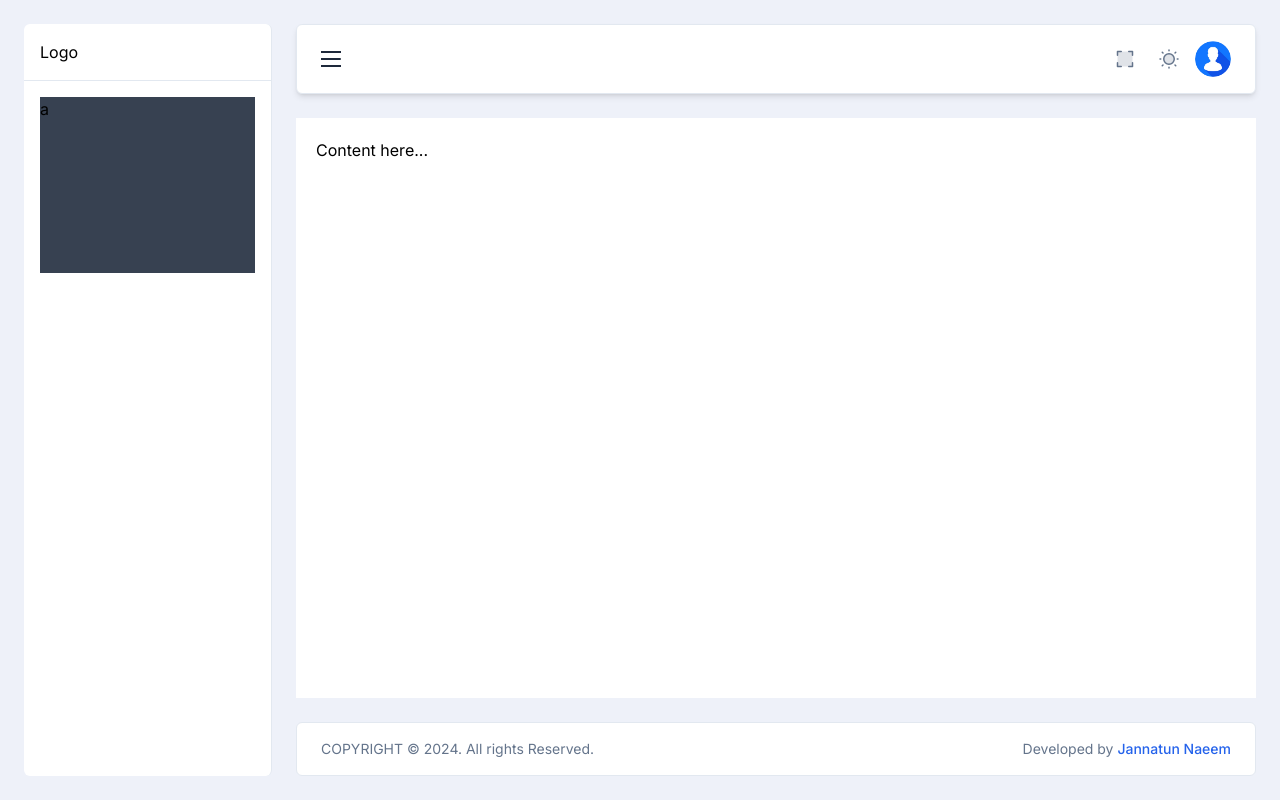
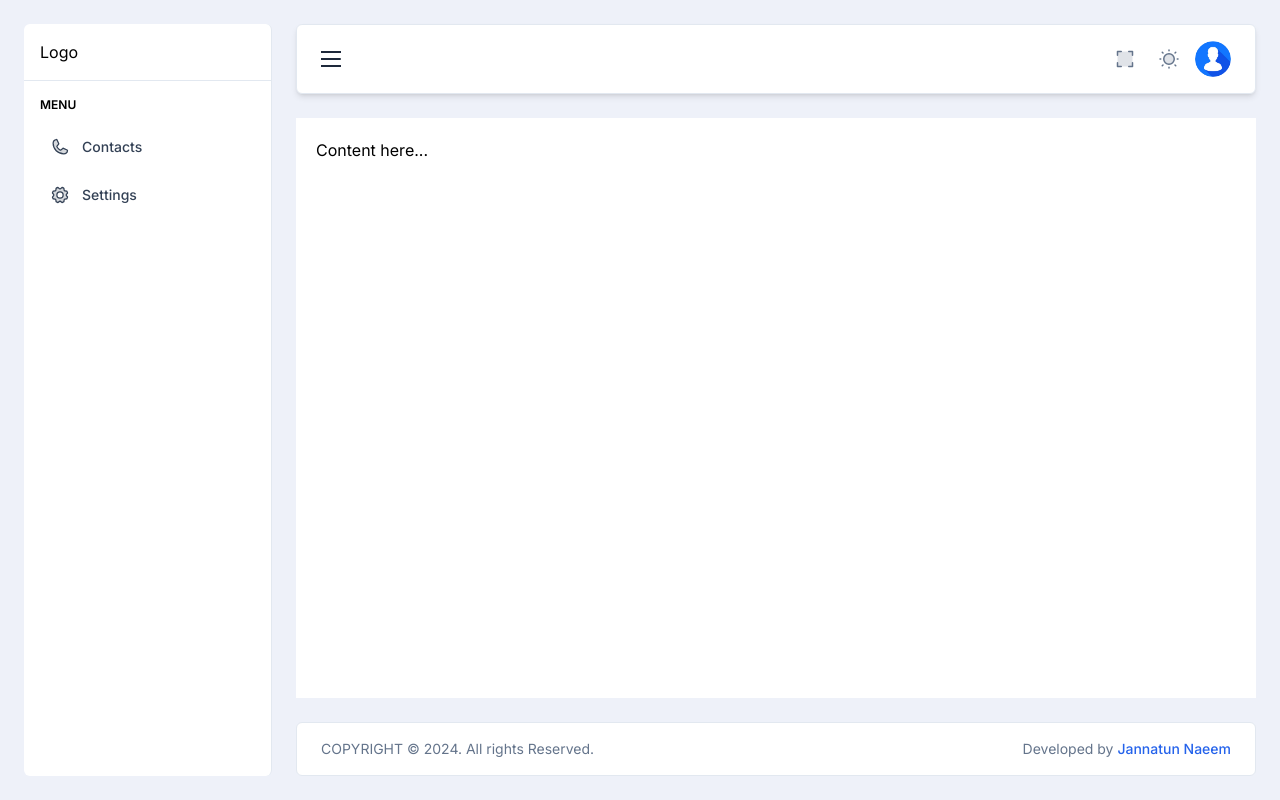
Before and after one commit to JannatunNaeem141/NextJS-Shadcn-TailwindCSS-Responsive-Dashboard-UI, a Next.js app: page / in a window 1280 px wide. Built offline with nearby package versions, Linux system fonts and the light colour scheme.

Commit message:
designed nav links and labels of sidebar

```diff
--- a/components/Sidebar.tsx
+++ b/components/Sidebar.tsx
@@ -1,3 +1,5 @@
+import Link from 'next/link';
+import { PiGearDuotone, PiPhoneDuotone } from 'react-icons/pi';
 import { Sheet, SheetContent, SheetDescription, SheetHeader, SheetTitle } from './ui/sheet';
 
 interface SidebarProps {
@@ -7,6 +9,61 @@ interface SidebarProps {
 }
 
 export default function Sidebar({ isSidebarCollapsed, isSheetOpen, setIsSheetOpen }: SidebarProps) {
+  const navLinks = [
+    { label: 'Label 1' },
+    {
+      navItem: 'Dashboard',
+      icon: '',
+      child: [
+        {
+          title: 'Dropdown item 1',
+          href: '/link',
+        },
+        {
+          title: 'Dropdown item 2',
+          href: '/link',
+        },
+        {
+          title: 'Dropdown item 3',
+          href: '/link',
+        },
+      ],
+    },
+    {
+      navItem: 'Mails',
+      icon: '',
+      href: '/link',
+    },
+    {
+      navItem: 'Contacts',
+      icon: '',
+      href: '/link',
+    },
+    { label: 'Label 2' },
+    {
+      navItem: 'Peoples',
+      icon: '',
+      href: '/link',
+    },
+    {
+      navItem: 'Settings',
+      icon: '',
+      child: [
+        {
+          title: 'Dropdown item 1',
+          href: '/link',
+        },
+        {
+          title: 'Dropdown item 2',
+          href: '/link',
+        },
+        {
+          title: 'Dropdown item 3',
+          href: '/link',
+        },
+      ],
+    },
+  ];
   return (
     <>
       {/* Sidebar at XL device */}
@@ -18,8 +75,18 @@ export default function Sidebar({ isSidebarCollapsed, isSheetOpen, setIsSheetOpe
             <div className={`${isSidebarCollapsed ? 'hidden' : 'block'}`}>Logo</div>
           </div>
           {/* Nav Links */}
-          <div className="h-full flex-1 overflow-y-auto sm:p-4 p-3">
-            <p className="h-44 bg-gray-700">a</p>
+          <div className="h-full flex-1 overflow-y-auto sm:px-4 px-3 space-y-1">
+            {/* label */}
+            <h4 className="text-default-900 font-semibold uppercase mb-3 sm:mt-4 mt-3 text-xs">Menu</h4>
+
+            <Link href="#" className="flex items-center gap-3 text-sm font-medium capitalize px-[10px] py-3 rounded cursor-pointer text-[#334155] dark:text-[#cbd5e1] hover:bg-primary hover:text-white dark:hover:text-[#0f172a]">
+              <PiPhoneDuotone className="!size-5" />
+              Contacts
+            </Link>
+            <Link href="#" className="flex items-center gap-3 text-sm font-medium capitalize px-[10px] py-3 rounded cursor-pointer text-[#334155] dark:text-[#cbd5e1] hover:bg-primary hover:text-white dark:hover:text-[#0f172a]">
+              <PiGearDuotone className="!size-5" />
+              Settings
+            </Link>
           </div>
         </div>
       </aside>
```
